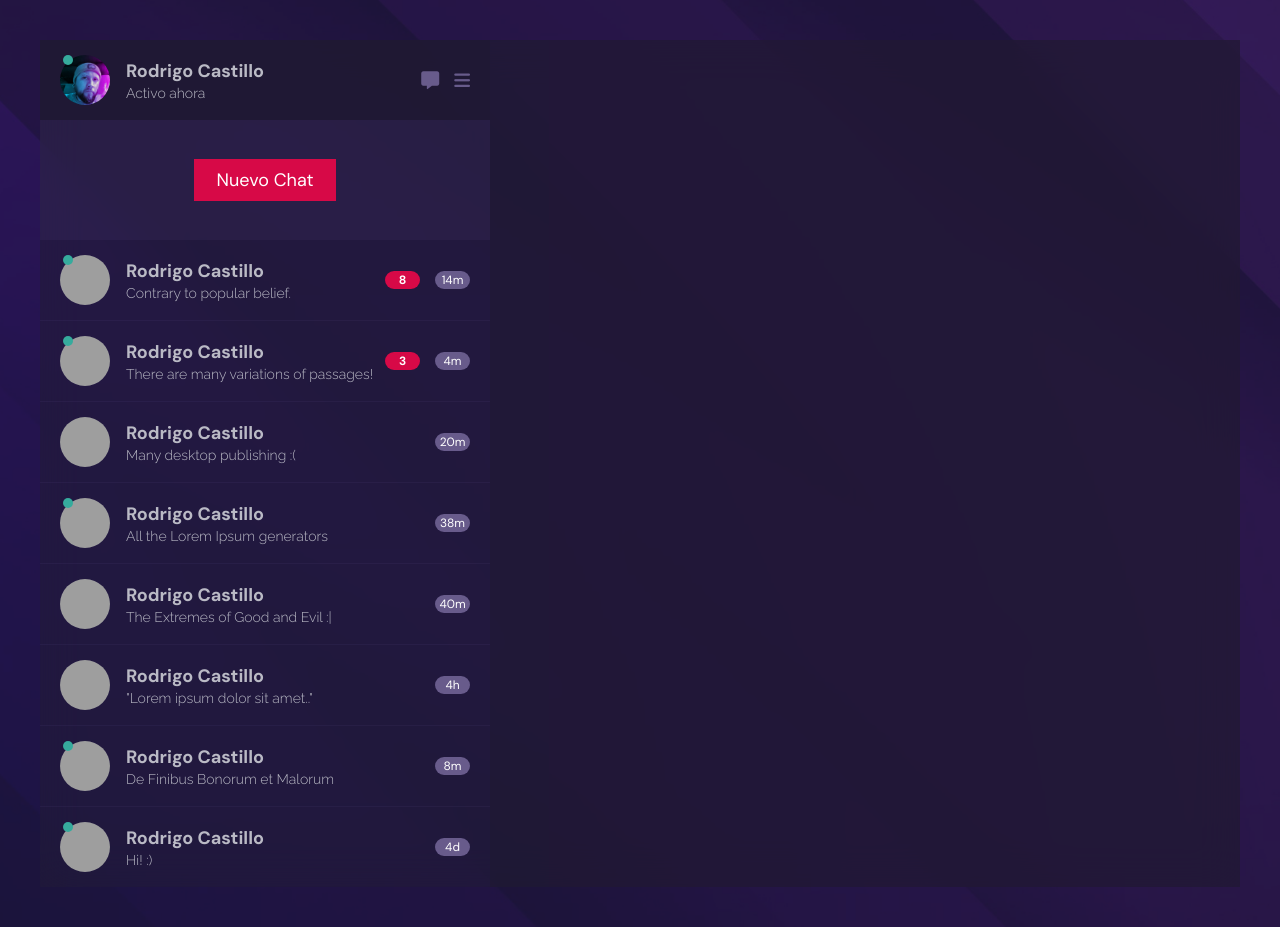
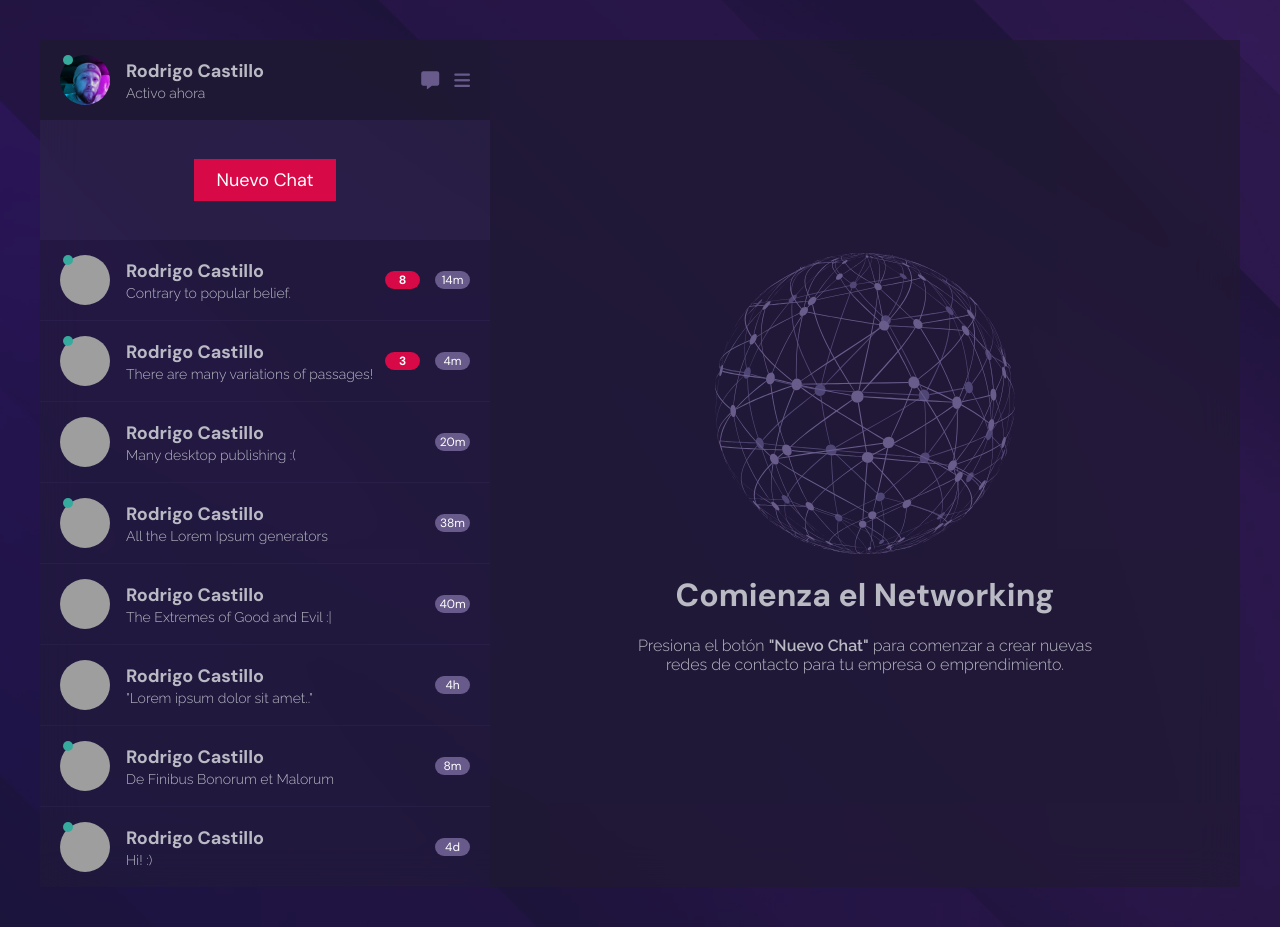
Before and after one commit to rcastillod/contact-me-spa, a plain HTML site: page index.html in a window 1280 px wide. Drawn offline with Linux system fonts and the light colour scheme; grey boxes are pictures that could not be loaded.

Commit message:
Finalizada sección de mensajes

```diff
--- a/assets/css/style.css
+++ b/assets/css/style.css
@@ -21,6 +21,7 @@
     --fw-thin: 100;
     --fw-light: 300;
     --fw-regular: 400;
+    --fw-semibold: 600;
     --fw-bold: 700;
 
     /* Border */
@@ -51,6 +52,7 @@ h2,
 h3,
 h4 {
     font-family: var(--heading-font);
+    margin: 0;
 }
 
 p {
@@ -251,5 +253,25 @@ section {
 /* Chat Messages  */
 .chat-messages {
     background-color: hsl(var(--primary-color-shade) / .7);
+    display: flex;
+    align-items: center;
+    justify-content: center;
     flex: 1;
 }
+
+.intro-messages {
+    display: flex;
+    align-items: center;
+    flex-direction: column;
+    gap: 1.25rem;
+}
+.intro-messages__image {
+    width: 18.75rem;
+}
+.intro-messages__text {
+    max-width: 50ch;
+    text-align: center;
+}
+.intro-messages__text span {
+    font-weight: var(--fw-semibold);
+}
--- a/index.html
+++ b/index.html
@@ -9,7 +9,7 @@
     <!--  Google Fonts  -->
     <link rel="preconnect" href="https://fonts.googleapis.com">
     <link rel="preconnect" href="https://fonts.gstatic.com" crossorigin>
-    <link href="https://fonts.googleapis.com/css2?family=DM+Sans:wght@400;700&family=Raleway:wght@100;300&display=swap"
+    <link href="https://fonts.googleapis.com/css2?family=DM+Sans:wght@400;700&family=Raleway:wght@100;300;600&display=swap"
         rel="stylesheet">
     <!--  FontAwesome  -->
     <link rel="stylesheet" href="assets/css/all.min.css">
@@ -179,7 +179,11 @@
                 </div>
             </div>
             <div class="chat-messages">
-
+                <div class="intro-messages">
+                    <img src="assets/img/networking.svg" class="intro-messages__image" alt="Networking">
+                    <h1 class="intro-messages__title">Comienza el Networking</h1>
+                    <p class="intro-messages__text">Presiona el botón <span>"Nuevo Chat"</span> para comenzar a crear nuevas redes de contacto para tu empresa o emprendimiento.</p>
+                </div>
             </div>
 
         </div>
```
